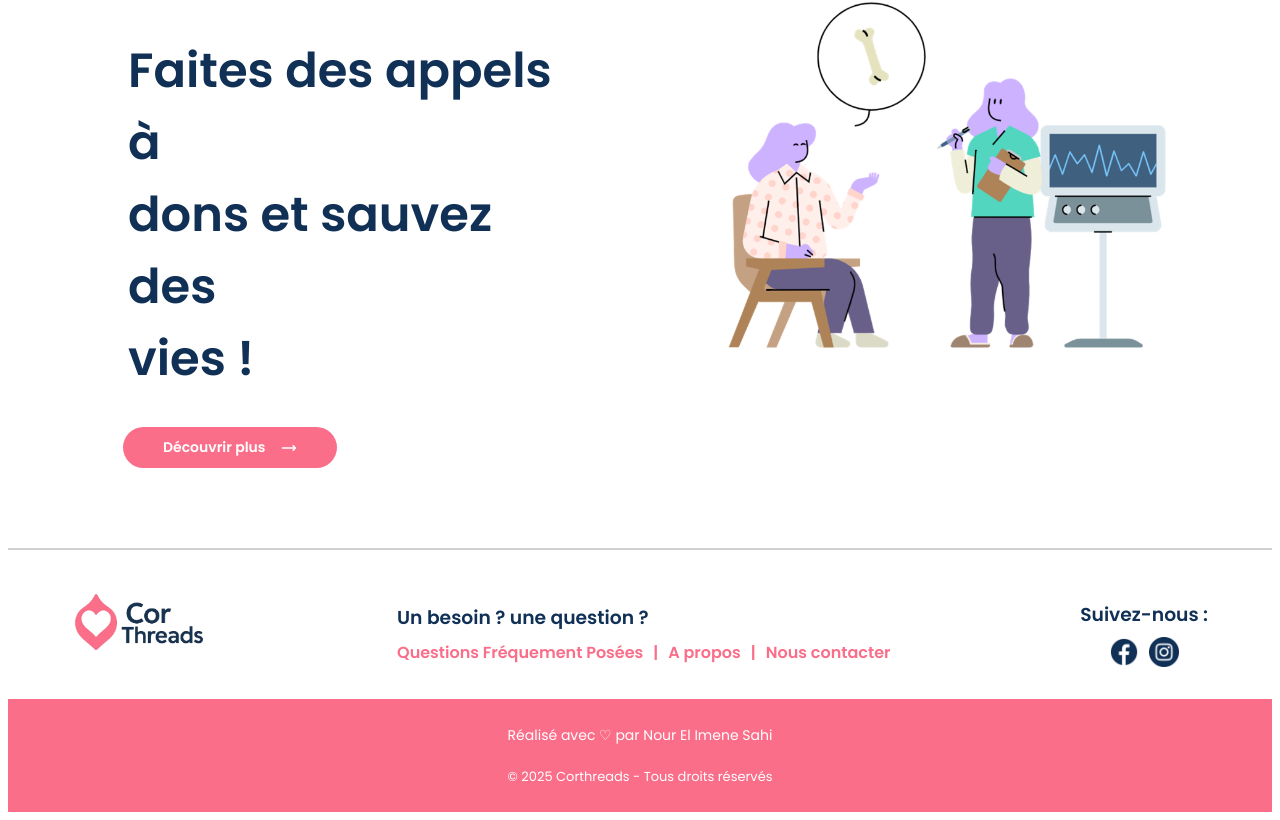
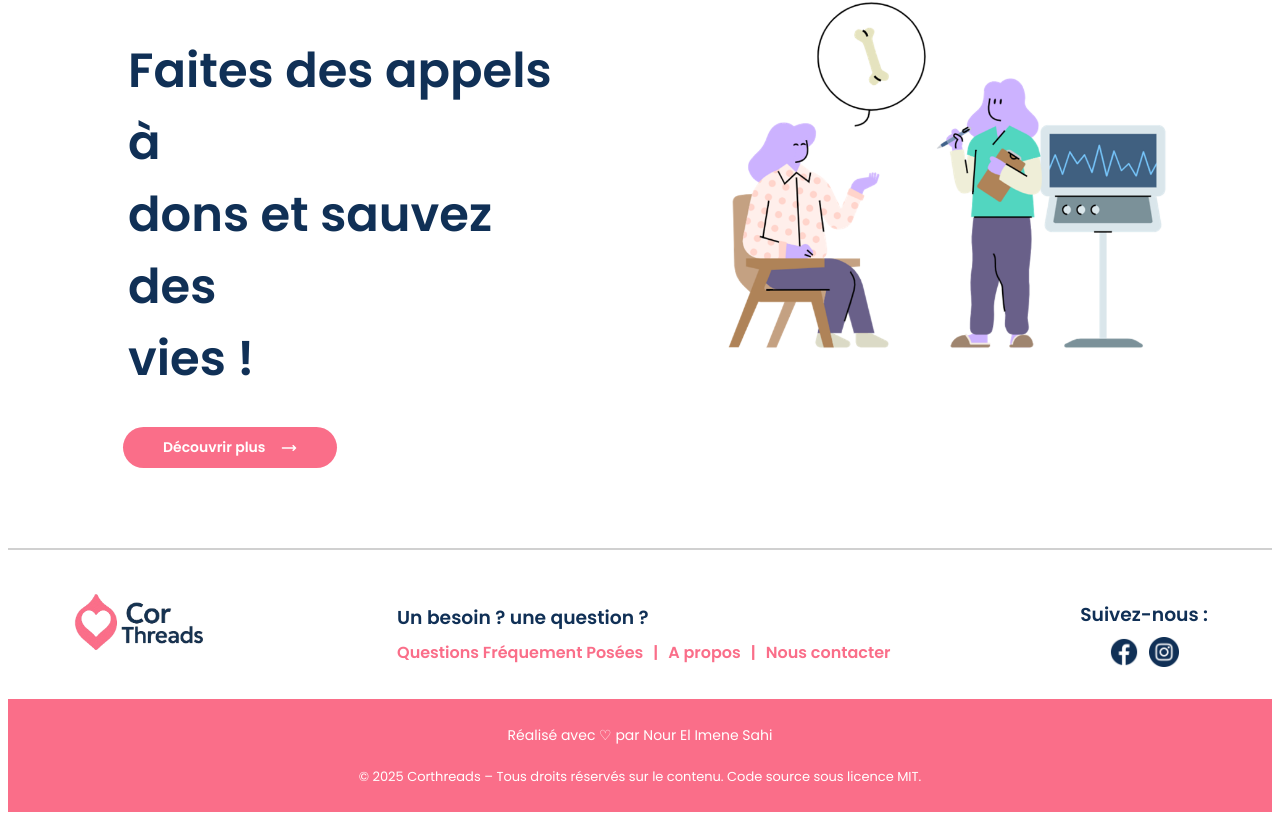
Before and after one commit to ImeneeSh/corthreads, a Vue app in the folder frontend/frontend/: page / in a window 1280 px wide. Shown: the part 1216-2036 px from the top of the page. Built offline with nearby package versions, Linux system fonts and the light colour scheme.

Commit message:
réctification des copyrights

```diff
--- a/frontend/frontend/src/components/footer.vue
+++ b/frontend/frontend/src/components/footer.vue
@@ -28,7 +28,7 @@
 
     <div class="bas-footer">
       <p>Réalisé avec ♡ par Nour El Imene Sahi</p>
-      <p>© 2025 Corthreads - Tous droits réservés</p>
+      <p>© 2025 Corthreads – Tous droits réservés sur le contenu. Code source sous licence MIT.</p>
     </div>
   </footer>
 </template>
```
